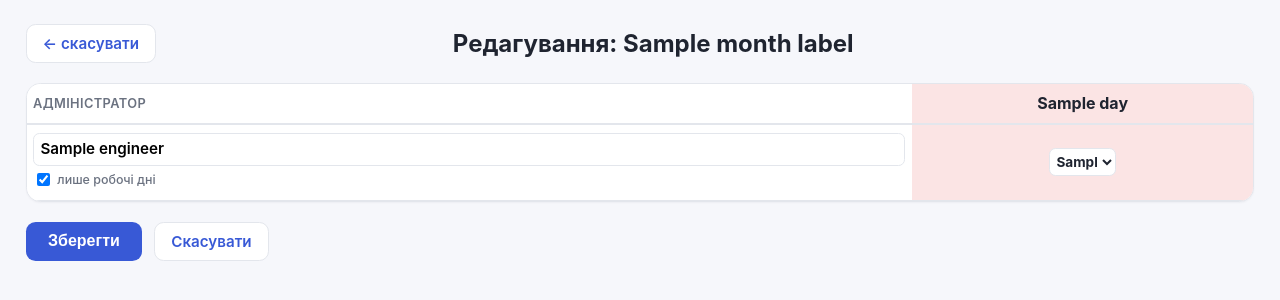
After one commit to oldengremlin/DutyNextGen, a Spring app: template src/main/resources/templates/schedule-edit.html in a window 1280 px wide. The commit adds this page. Shown: the top 300 px of the page. Run offline with Thymeleaf, Linux system fonts and the light colour scheme; the template is opened without the code that fills it: most values are stand-ins (such as "Sample title", 1, 10 or a date in 2020); data that the repository does not hold is empty; some of the project's set-up classes (security, data sources, template engines, error pages and the like) are left out, and stand-ins take their place.

Commit message:
nextgen: веб-редагування графіка + критичний фікс парсингу свят
Веб-редагування (ScheduleEditController, schedule-edit.html): для
наявного місяця — позначки по днях (кольоровий select через CSS
:has()), ім'я й "лише робочі дні" адміністраторів. POST захищено CSRF,
кожне збереження — один git-коміт з іменем автентифікованого
користувача. Додавання/видалення адміністраторів з ростеру — свідомо
поза межами цієї версії.

Під час ручної перевірки на реальному Docker-розгортанні користувач
зловив продакшн-баг: перегляд /schedule/202605 падав з 500. Причина —
"1  Fr*" (зірочка-маркер свята одразу після дня тижня, успадкований з
index.pl) парсер шукав точним збігом усього токена, з зірочкою збігу
не було, day.dow() лишався null, рендер шаблону падав з NPE. Зачепило
102 з 216 імпортованих файлів графіка. DutyDay отримав поле holiday,
парсер/серіалізатор коректно розпізнають і зберігають назад маркер,
свято підсвічується окремим кольором (пріоритетніше за вихідний, як і
в застарілому index.pl), UkrainianCalendar.dayOfWeekShort став стійким
до null. Регресійні тести — на реальному файлі 202605 і наскрізний
веб-тест рендеру.

Co-Authored-By: Claude Sonnet 5 <noreply@anthropic.com>
Claude-Session: https://claude.ai/code/session_01KnoKwiXeVh1ae1MVdjjBxy

```diff
--- a/pom.xml
+++ b/pom.xml
@@ -47,6 +47,11 @@
             <artifactId>spring-boot-starter-test</artifactId>
             <scope>test</scope>
         </dependency>
+        <dependency>
+            <groupId>org.springframework.security</groupId>
+            <artifactId>spring-security-test</artifactId>
+            <scope>test</scope>
+        </dependency>
     </dependencies>
 
     <build>
--- a/src/main/java/net/ukrhub/duty/web/UkrainianCalendar.java
+++ b/src/main/java/net/ukrhub/duty/web/UkrainianCalendar.java
@@ -28,6 +28,9 @@ public final class UkrainianCalendar {
     }
 
     public static String dayOfWeekShort(DayOfWeek dow) {
-        return DOW_SHORT[dow.getValue() - 1];
+        // dow буває null для рядка графіка, який не вдалося розпізнати
+        // (пошкоджені/нестандартні дані) — краще показати "?", ніж
+        // упустити всю сторінку через один битий рядок.
+        return dow == null ? "?" : DOW_SHORT[dow.getValue() - 1];
     }
 }
--- a/src/main/resources/static/css/schedule.css
+++ b/src/main/resources/static/css/schedule.css
@@ -7,6 +7,7 @@
     --accent: #3859d6;
     --accent-soft: #e8ecfd;
     --weekend-bg: #fdf3ea;
+    --holiday-bg: #fbe4e4;
     --today-ring: #f5a524;
 
     --duty-bg: #ffe3c2;
@@ -150,7 +151,13 @@ td.weekend, th.weekend {
     background: var(--weekend-bg);
 }
 
-.name-col.weekend {
+/* Свято — пріоритетніше за просто вихідний (так само, як у застарілому
+   index.pl: маркер "*" перебивав колір вихідного). */
+td.holiday, th.holiday {
+    background: var(--holiday-bg);
+}
+
+.name-col.weekend, .name-col.holiday {
     background: var(--surface);
 }
 
@@ -224,6 +231,72 @@ td.today, th.today {
     font-size: 0.8rem;
 }
 
+/* --- Редагування --- */
+
+.edit-table .name-col {
+    min-width: 14rem;
+}
+
+.name-input {
+    display: block;
+    width: 100%;
+    padding: 0.3rem 0.4rem;
+    margin-bottom: 0.3rem;
+    border: 1px solid var(--border);
+    border-radius: 0.4rem;
+    font: inherit;
+    font-weight: 600;
+}
+
+.only-workdays-label {
+    display: inline-flex;
+    align-items: center;
+    gap: 0.35em;
+    font-size: 0.78rem;
+    font-weight: 500;
+    color: var(--muted);
+    white-space: nowrap;
+}
+
+.edit-table select {
+    font: inherit;
+    font-weight: 700;
+    font-size: 0.85rem;
+    padding: 0.25rem 0.15rem;
+    border-radius: 0.4rem;
+    border: 1px solid var(--border);
+    background: var(--surface);
+    color: var(--ink);
+    max-width: 4.2rem;
+}
+
+.edit-table select:has(option[value="D"]:checked) { background: var(--duty-bg); color: var(--duty-fg); }
+.edit-table select:has(option[value="W"]:checked) { background: var(--work-bg); color: var(--work-fg); }
+.edit-table select:has(option[value="O"]:checked) { background: var(--vacation-bg); color: var(--vacation-fg); }
+.edit-table select:has(option[value="I"]:checked) { background: var(--sick-bg); color: var(--sick-fg); }
+.edit-table select:has(option[value="S"]:checked) { background: var(--session-bg); color: var(--session-fg); }
+
+.edit-actions {
+    display: flex;
+    gap: 0.75rem;
+    margin-top: 1.25rem;
+}
+
+.save-btn {
+    padding: 0.6rem 1.4rem;
+    border-radius: 0.6rem;
+    border: none;
+    background: var(--accent);
+    color: white;
+    font-weight: 650;
+    font-size: 1rem;
+    cursor: pointer;
+}
+
+.save-btn:hover {
+    filter: brightness(1.08);
+}
+
 @media print {
     @page {
         size: landscape;
@@ -237,7 +310,7 @@ td.today, th.today {
         -webkit-print-color-adjust: exact;
     }
 
-    .toolbar .nav-btn {
+    .toolbar .nav-btn, .noprint {
         display: none;
     }
 
--- /dev/null
+++ b/src/main/resources/templates/schedule-edit.html
@@ -0,0 +1,65 @@
+<!DOCTYPE html>
+<html lang="uk" xmlns:th="http://www.thymeleaf.org">
+<head>
+    <meta charset="UTF-8"/>
+    <title th:text="'Редагування — ' + ${monthLabel}">Редагування графіка</title>
+    <link rel="stylesheet" th:href="@{/css/schedule.css}"/>
+</head>
+<body>
+<div class="page">
+
+    <div class="toolbar">
+        <a class="nav-btn" th:href="@{/schedule/{ym}(ym=${#temporals.format(month, 'yyyyMM')})}">&larr; скасувати</a>
+        <h1 class="month-title" th:text="'Редагування: ' + ${monthLabel}">Редагування</h1>
+        <span style="width: 6.5rem;"></span>
+    </div>
+
+    <form method="post" th:action="@{/schedule/{ym}/edit(ym=${#temporals.format(month, 'yyyyMM')})}">
+        <input type="hidden" th:if="${_csrf} != null" th:name="${_csrf.parameterName}" th:value="${_csrf.token}"/>
+
+        <div class="table-card">
+            <table class="edit-table">
+                <thead>
+                <tr>
+                    <th class="name-col">Адміністратор</th>
+                    <th th:each="day : ${schedule.days}"
+                        th:classappend="(${day.weekend} ? 'weekend ' : '') + (${day.holiday} ? 'holiday' : '')">
+                        <span class="day-num" th:text="${day.day}">1</span>
+                    </th>
+                </tr>
+                </thead>
+                <tbody>
+                <tr th:each="engineer : ${schedule.engineers}">
+                    <td class="name-col">
+                        <input type="text" class="name-input" th:name="'name_' + ${engineer.number}"
+                               th:value="${engineer.name}"/>
+                        <label class="only-workdays-label">
+                            <input type="checkbox" th:name="'onlyWorkdays_' + ${engineer.number}"
+                                   th:checked="${engineer.onlyWorkdays}"/>
+                            лише робочі дні
+                        </label>
+                    </td>
+                    <td th:each="day : ${schedule.days}"
+                        th:classappend="(${day.weekend} ? 'weekend ' : '') + (${day.holiday} ? 'holiday' : '')">
+                        <select th:name="'mark_' + ${day.day} + '_' + ${engineer.number}">
+                            <option th:each="mark : ${marks}"
+                                    th:value="${mark.code}"
+                                    th:text="${mark.displayLetter} + ' — ' + ${mark.displayName}"
+                                    th:selected="${day.markFor(engineer.number) == mark}">
+                            </option>
+                        </select>
+                    </td>
+                </tr>
+                </tbody>
+            </table>
+        </div>
+
+        <div class="edit-actions">
+            <button type="submit" class="save-btn">Зберегти</button>
+            <a class="nav-btn" th:href="@{/schedule/{ym}(ym=${#temporals.format(month, 'yyyyMM')})}">Скасувати</a>
+        </div>
+    </form>
+
+</div>
+</body>
+</html>
```
Also changed, not shown: src/main/java/net/ukrhub/duty/domain/DutyDay.java (+9 -2 lines), src/main/java/net/ukrhub/duty/domain/DutyMark.java (+12 -0 lines), src/main/java/net/ukrhub/duty/schedule/DutyScheduleFormat.java (+11 -3 lines), src/main/java/net/ukrhub/duty/web/MonthPath.java (added, +30 -0 lines), src/main/java/net/ukrhub/duty/web/ScheduleController.java (+5 -19 lines), src/main/java/net/ukrhub/duty/web/ScheduleEditController.java (added, +90 -0 lines), src/main/resources/templates/schedule.html (+5 -2 lines), CHANGELOG.md, README.md, 4 other files.
